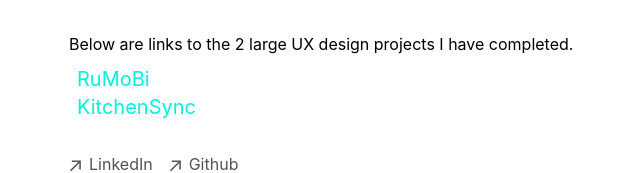
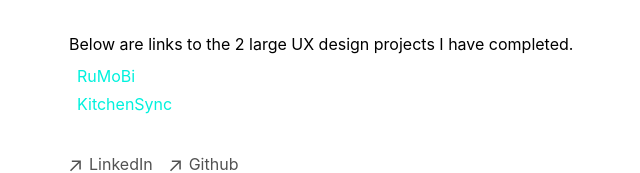
Before and after one commit to tara-morin/website, a Next.js app: page /ux in a window 1280 px wide. Shown: the part 168-341 px from the top of the page, without its empty margins (283-923 px from the left). Built offline with nearby package versions, Linux system fonts and the light colour scheme.

Commit message:
font size and background

```diff
--- a/app/global.css
+++ b/app/global.css
@@ -1,7 +1,7 @@
 @import 'tailwindcss';
 
 ::selection {
-  background-color: #47a3f3;
+  background-color: #6bebff91;
   color: #fefefe;
 }
 
@@ -152,5 +152,5 @@ table {
 .text-color {
   color: rgb(0, 241, 221);
   /* Set the desired color */
-  font-size: 20px;
+  font-size: 16px;
 }
--- a/app/page.tsx
+++ b/app/page.tsx
@@ -2,7 +2,7 @@
 
 export default function Page() {
   return (
-    <section>
+    <section className= "background-color">
       <h1 className="mb-8 text-2xl font-semibold tracking-tighter">
         Tara Morin
       </h1>
```
